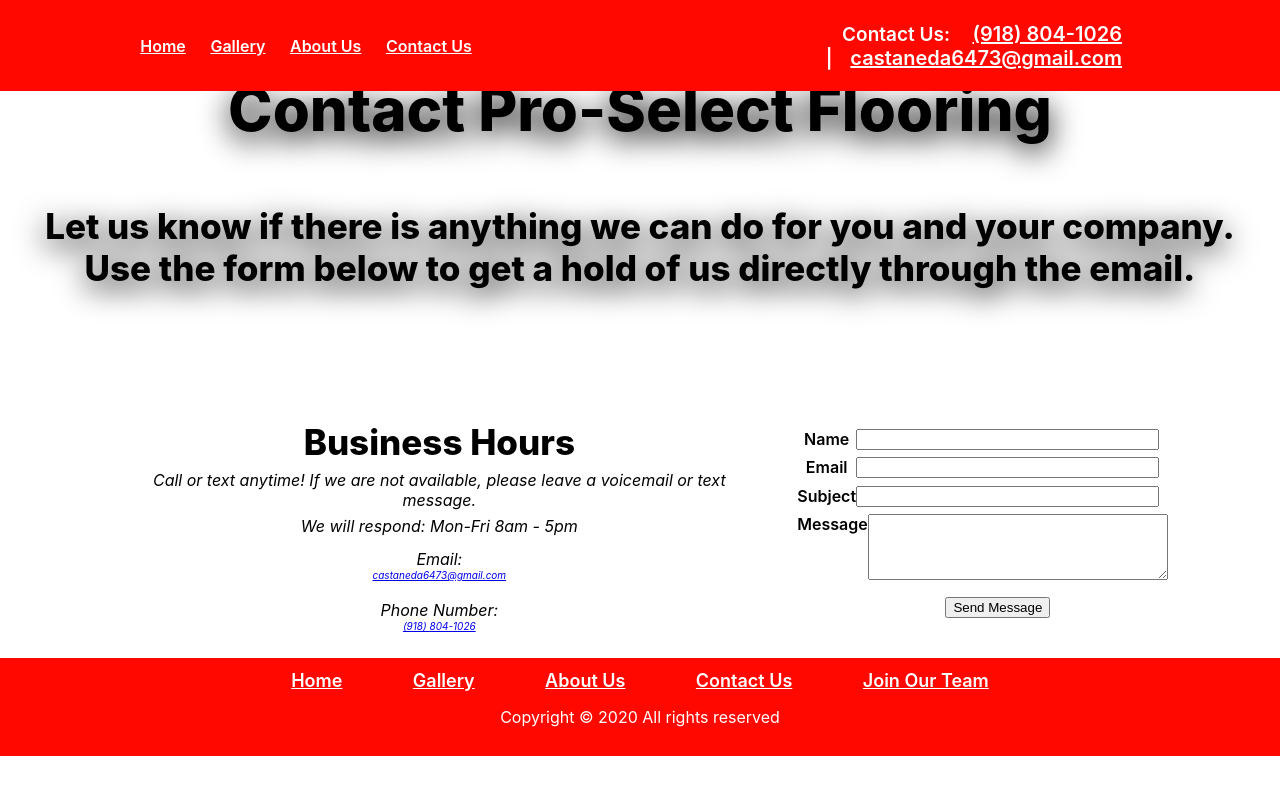
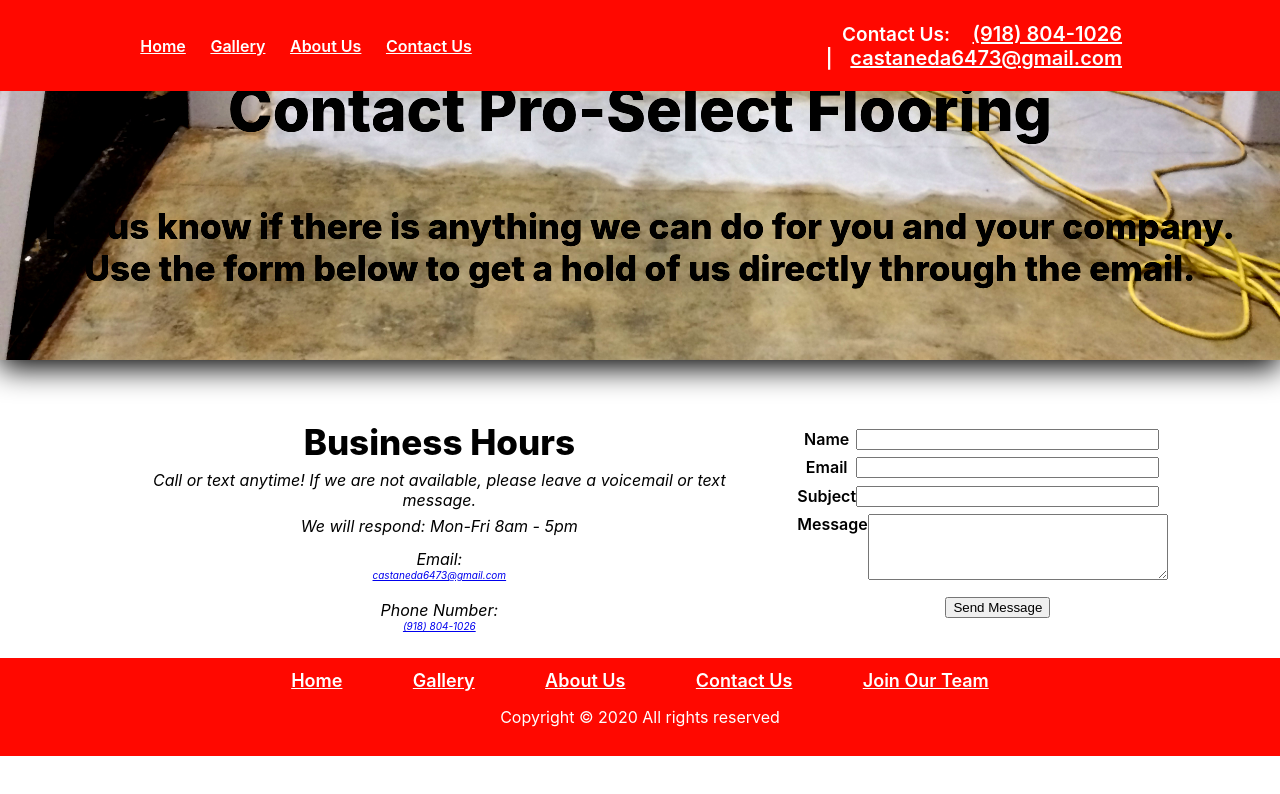
Before and after one commit to Perezented/PSF, a React (Create React App) app: page /contact in a window 1280 px wide. Shown: the top 794 px of the page. Built offline with nearby package versions, Linux system fonts and the light colour scheme.

Commit message:
Image sizing for the different sections

```diff
--- a/src/App.scss
+++ b/src/App.scss
@@ -106,9 +106,23 @@ html {
 }
 .img0 {
   background: url("./styles/img/IMG_1778.JPG");
+  height: 45vh;
+  background-position-y: bottom;
+  filter: contrast(150%) drop-shadow(0px 8px 15px black);
 }
 .img1 {
-  background: url("./styles/img/IMG_1778.JPG");
+  background: url("./styles/img/IMG_0380.JPG");
+  height: 65vh;
+  background-position-y: 25%;
+  width: 100%;
+  filter: brightness(80%) drop-shadow(0px 8px 15px black);
+}
+.img2 {
+  background: url("./styles/img/IMG_0331.JPG");
+  height: 65vh;
+  background-position-y: 25%;
+  width: 100%;
+  filter: contrast(125%) drop-shadow(0px 8px 15px black);
 }
 .homeImg {
   background-size: cover;
```
